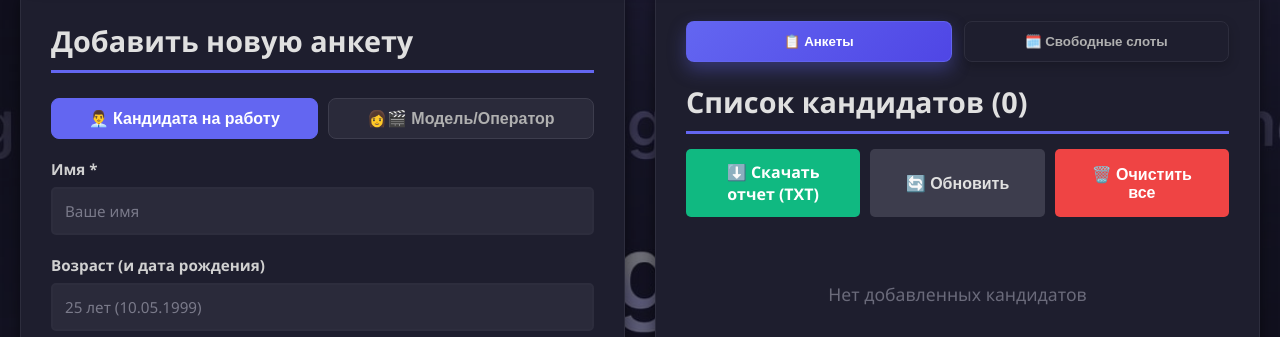
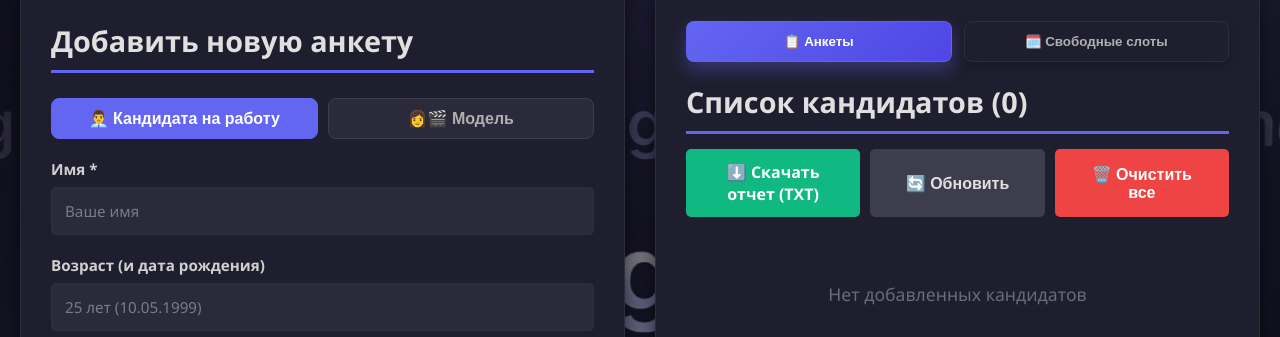
Before and after one commit to rahmanovamirdev-maker/ray-squad-app, a Flask app: page / in a window 1280 px wide. Shown: the part 173-510 px from the top of the page. Run offline with Flask 3, Linux system fonts and the light colour scheme; the visitor is signed in with stand-in values (Sample User, id 1); data that the repository does not hold is empty.

Commit message:
Изменён текст кнопки на 'Модель'

```diff
--- a/templates/index.html
+++ b/templates/index.html
@@ -306,7 +306,7 @@
                     <!-- Выбор типа анкеты -->
                     <div class="form-group" style="margin-bottom: 20px; display: flex; gap: 10px;">
                         <button type="button" class="btn btn-secondary form-type-btn active" data-type="worker" onclick="switchFormType('worker')" style="flex: 1;">👨‍💼 Кандидата на работу</button>
-                        <button type="button" class="btn btn-secondary form-type-btn" data-type="model" onclick="switchFormType('model')" style="flex: 1;">👩‍🎬 Модель/Оператор</button>
+                        <button type="button" class="btn btn-secondary form-type-btn" data-type="model" onclick="switchFormType('model')" style="flex: 1;">👩‍🎬 Модель</button>
                     </div>
 
                     <!-- Форма для кандидата на работу -->
```
